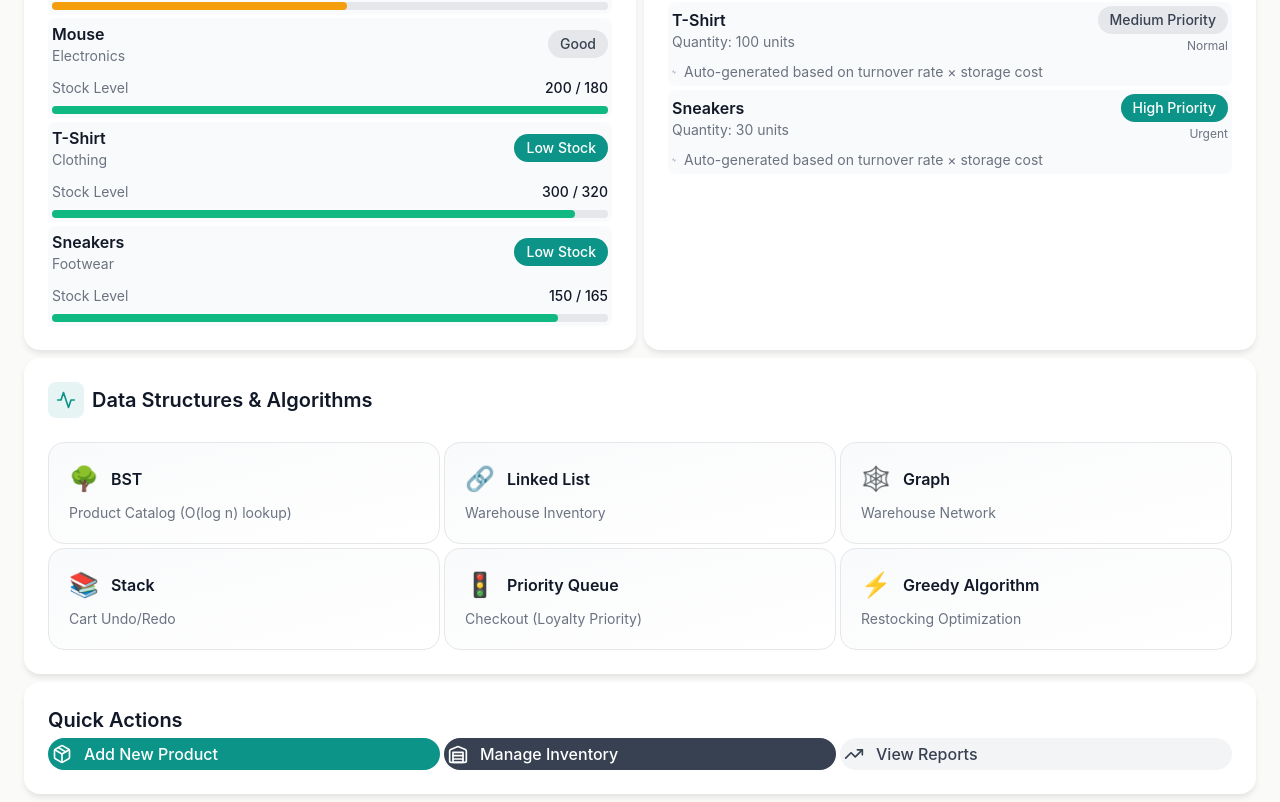
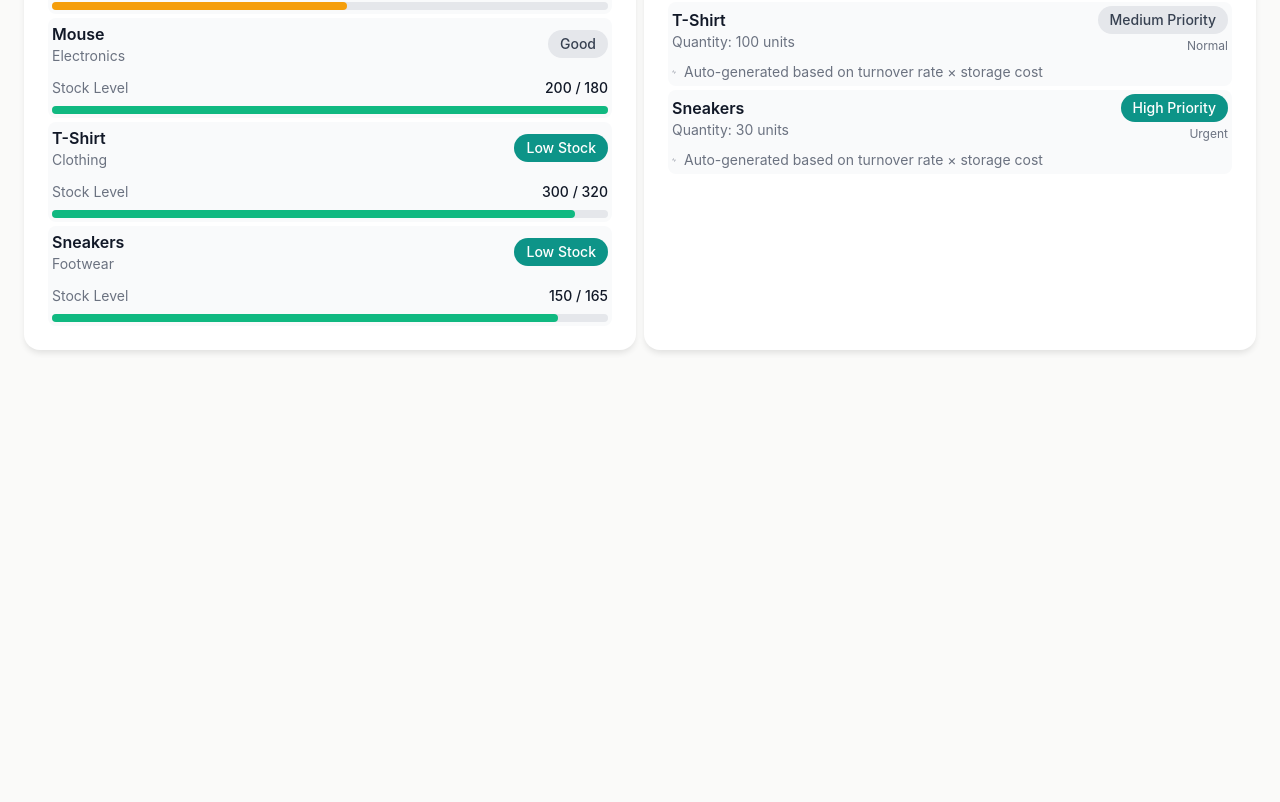
Before and after one commit to ishitanakhawa/InventorySystem, a React (Vite) app in the folder ecommerce-inventory-system/frontend/: page / in a window 1280 px wide. Shown: the part 538-1340 px from the top of the page. After the commit the page ends 896 px from the top, so only its background shows below. Built offline with nearby package versions, Linux system fonts and the light colour scheme.

Commit message:
Fix the UI

```diff
--- a/ecommerce-inventory-system/frontend/src/components/CartManagement.jsx
+++ b/ecommerce-inventory-system/frontend/src/components/CartManagement.jsx
@@ -77,16 +77,6 @@ const CartManagement = () => {
           <div>
             <h2 className="text-2xl font-semibold">Cart & Checkout</h2>
             <p className="text-sm text-gray-500">Manage shopping carts and checkout queue</p>
-          </div>
-        </div>
-        <div className="flex gap-2">
-          <div className="chip chip-gray">
-            <Undo className="w-4 h-4 inline mr-1" />
-            Stack (Undo/Redo)
-          </div>
-          <div className="chip chip-primary">
-            <Users className="w-4 h-4 inline mr-1" />
-            Priority Queue
           </div>
         </div>
       </div>
@@ -392,45 +382,7 @@ const CartManagement = () => {
         </div>
       </div>
 
-      {/* Data Structure Info */}
-      <div className="card bg-gradient-to-r from-primary/5 to-info/5 border-primary/20">
-        <div className="flex items-center gap-2 mb-6">
-          <div className="p-2 bg-primary/10 rounded-8">
-            <Sparkles className="w-5 h-5 text-primary" />
-          </div>
-          <h3 className="font-semibold">Data Structures Used</h3>
-        </div>
-        <div className="grid grid-cols-1 md:grid-cols-2 gap-4">
-          <div className="p-5 bg-white rounded-16 border border-border hover:shadow-1 transition-all">
-            <div className="flex items-center gap-3 mb-3">
-              <span className="text-2xl">📚</span>
-              <h4 className="font-semibold text-gray-900">Stack (LIFO)</h4>
-            </div>
-            <p className="text-sm text-gray-600 mb-2">
-              Shopping cart uses a stack structure for undo/redo functionality.
-              Last added item is removed first during undo.
-            </p>
-            <div className="flex items-center gap-2 text-xs">
-              <span className="font-medium text-primary">O(1)</span>
-              <span className="text-gray-500">push/pop operations</span>
-            </div>
-          </div>
-          <div className="p-5 bg-white rounded-16 border border-border hover:shadow-1 transition-all">
-            <div className="flex items-center gap-3 mb-3">
-              <span className="text-2xl">🚦</span>
-              <h4 className="font-semibold text-gray-900">Priority Queue</h4>
-            </div>
-            <p className="text-sm text-gray-600 mb-2">
-              Checkout queue prioritizes loyalty members using a priority queue.
-              Ensures loyal customers are served first.
-            </p>
-            <div className="flex items-center gap-2 text-xs">
-              <span className="font-medium text-primary">O(log n)</span>
-              <span className="text-gray-500">enqueue/dequeue</span>
-            </div>
-          </div>
-        </div>
-      </div>
+
 
       {/* Stock Validation Alert */}
       <div className="alert alert-warning">
--- a/ecommerce-inventory-system/frontend/src/components/Dashboard.jsx
+++ b/ecommerce-inventory-system/frontend/src/components/Dashboard.jsx
@@ -19,15 +19,6 @@ const Dashboard = () => {
     { product: 'Laptop', quantity: 50, priority: 'High', urgency: 'Urgent' },
     { product: 'T-Shirt', quantity: 100, priority: 'Medium', urgency: 'Normal' },
     { product: 'Sneakers', quantity: 30, priority: 'High', urgency: 'Urgent' },
-  ]
-
-  const dataStructures = [
-    { name: 'BST', description: 'Product Catalog (O(log n) lookup)', icon: '🌳' },
-    { name: 'Linked List', description: 'Warehouse Inventory', icon: '🔗' },
-    { name: 'Graph', description: 'Warehouse Network', icon: '🕸️' },
-    { name: 'Stack', description: 'Cart Undo/Redo', icon: '📚' },
-    { name: 'Priority Queue', description: 'Checkout (Loyalty Priority)', icon: '🚦' },
-    { name: 'Greedy Algorithm', description: 'Restocking Optimization', icon: '⚡' },
   ]
 
   return (
@@ -71,7 +62,6 @@ const Dashboard = () => {
               </div>
               <h2 className="text-xl font-semibold">Demand Forecasting</h2>
             </div>
-            <div className="chip chip-gray text-xs">AI-Powered</div>
           </div>
           <div className="space-y-4">
             {forecasts.map((item) => (
@@ -111,7 +101,6 @@ const Dashboard = () => {
               </div>
               <h2 className="text-xl font-semibold">Restock Orders</h2>
             </div>
-            <div className="chip chip-primary text-xs">Greedy Algorithm</div>
           </div>
           <div className="space-y-4">
             {restockOrders.map((order) => (
@@ -137,46 +126,6 @@ const Dashboard = () => {
           </div>
         </div>
       </div>
-
-      {/* System Info */}
-      <div className="card">
-        <div className="flex items-center gap-2 mb-6">
-          <div className="p-2 bg-primary/10 rounded-8">
-            <Activity className="w-5 h-5 text-primary" />
-          </div>
-          <h2 className="text-xl font-semibold">Data Structures & Algorithms</h2>
-        </div>
-        <div className="grid grid-cols-2 md:grid-cols-3 gap-4">
-          {dataStructures.map((ds) => (
-            <div key={ds.name} className="p-5 bg-gradient-to-br from-gray-50 to-white rounded-16 border border-border hover:shadow-2 transition-all duration-300 group">
-              <div className="flex items-center gap-3 mb-2">
-                <span className="text-2xl group-hover:scale-125 transition-transform">{ds.icon}</span>
-                <p className="font-semibold text-gray-900">{ds.name}</p>
-              </div>
-              <p className="text-sm text-gray-500">{ds.description}</p>
-            </div>
-          ))}
-        </div>
-      </div>
-
-      {/* Quick Actions */}
-      <div className="card">
-        <h2 className="text-xl font-semibold mb-4">Quick Actions</h2>
-        <div className="grid grid-cols-1 md:grid-cols-3 gap-4">
-          <button className="p-4 bg-primary text-white rounded-16 hover:bg-primary-hover transition-colors flex items-center gap-3">
-            <Package className="w-5 h-5" />
-            <span className="font-medium">Add New Product</span>
-          </button>
-          <button className="p-4 bg-gray-700 text-white rounded-16 hover:bg-gray-600 transition-colors flex items-center gap-3">
-            <Warehouse className="w-5 h-5" />
-            <span className="font-medium">Manage Inventory</span>
-          </button>
-          <button className="p-4 bg-gray-100 text-gray-700 rounded-16 hover:bg-gray-200 transition-colors flex items-center gap-3">
-            <TrendingUp className="w-5 h-5" />
-            <span className="font-medium">View Reports</span>
-          </button>
-        </div>
-      </div>
     </div>
   )
 }
--- a/ecommerce-inventory-system/frontend/src/components/InventoryManagement.jsx
+++ b/ecommerce-inventory-system/frontend/src/components/InventoryManagement.jsx
@@ -40,16 +40,7 @@ const InventoryManagement = () => {
             <p className="text-sm text-gray-500">Monitor and manage warehouse inventory</p>
           </div>
         </div>
-        <div className="flex gap-2">
-          <div className="chip chip-gray">
-            <Link2 className="w-4 h-4 inline mr-1" />
-            Linked List
-          </div>
-          <div className="chip chip-primary">
-            <Link2 className="w-4 h-4 inline mr-1" />
-            Graph Network
-          </div>
-        </div>
+
       </div>
 
       {/* Warehouse Selection */}
@@ -140,7 +131,7 @@ const InventoryManagement = () => {
               </div>
               <h3 className="font-semibold">Warehouse Inventory</h3>
             </div>
-            <div className="chip chip-gray text-xs">Linked List Structure</div>
+
           </div>
           <div className="space-y-3">
             {inventoryData.map((item, index) => (
@@ -185,7 +176,7 @@ const InventoryManagement = () => {
               </div>
               <h3 className="font-semibold">Warehouse Network</h3>
             </div>
-            <div className="chip chip-primary text-xs">Graph Structure</div>
+
           </div>
           <div className="space-y-4">
             <div className="p-4 bg-gray-50 rounded-12">
@@ -251,39 +242,6 @@ const InventoryManagement = () => {
           </div>
         </div>
       </div>
-
-      {/* Data Structure Info */}
-      <div className="card bg-gradient-to-r from-primary/5 to-info/5 border-primary/20">
-        <div className="flex items-center gap-2 mb-6">
-          <div className="p-2 bg-primary/10 rounded-8">
-            <TrendingUp className="w-5 h-5 text-primary" />
-          </div>
-          <h3 className="font-semibold">Data Structures Used</h3>
-        </div>
-        <div className="grid grid-cols-1 md:grid-cols-2 gap-4">
-          <div className="p-5 bg-white rounded-16 border border-border hover:shadow-1 transition-all">
-            <div className="flex items-center gap-3 mb-3">
-              <span className="text-2xl">🔗</span>
-              <h4 className="font-semibold text-gray-900">Linked List</h4>
-            </div>
-            <p className="text-sm text-gray-600">
-              Each warehouse maintains inventory as a linked list for efficient insertion and deletion operations.
-              <span className="font-medium text-primary"> O(1)</span> insertion at head,
-              <span className="font-medium text-primary"> O(n)</span> traversal.
-            </p>
-          </div>
-          <div className="p-5 bg-white rounded-16 border border-border hover:shadow-1 transition-all">
-            <div className="flex items-center gap-3 mb-3">
-              <span className="text-2xl">🕸️</span>
-              <h4 className="font-semibold text-gray-900">Graph</h4>
-            </div>
-            <p className="text-sm text-gray-600">
-              Warehouse connections form an undirected graph enabling shortest path calculations for
-              optimal stock transfer between locations. Supports efficient route planning.
-            </p>
-          </div>
-        </div>
-      </div>
     </div>
   )
 }
--- a/ecommerce-inventory-system/frontend/src/components/ProductCatalog.jsx
+++ b/ecommerce-inventory-system/frontend/src/components/ProductCatalog.jsx
@@ -64,10 +64,6 @@ const ProductCatalog = () => {
           </div>
         </div>
         <div className="flex gap-2">
-          <div className="chip chip-primary">
-            <Package className="w-4 h-4 inline mr-1" />
-            BST: O(log n)
-          </div>
           <div className="chip chip-gray">
             {sortedProducts.length} products
           </div>
@@ -234,22 +230,6 @@ const ProductCatalog = () => {
           ))}
         </div>
       )}
-
-      {/* Binary Search Info */}
-      <div className="card bg-gradient-to-r from-primary/5 to-info/5 border-primary/20">
-        <div className="flex items-start gap-4">
-          <div className="p-3 bg-primary/10 rounded-12">
-            <Search className="w-6 h-6 text-primary" />
-          </div>
-          <div>
-            <h3 className="font-semibold text-gray-900 mb-1">Price Range Search (Binary Search)</h3>
-            <p className="text-sm text-gray-600">
-              Products are sorted by price for efficient binary search operations with O(log n) complexity.
-              Set min/max price filters to see the binary search algorithm in action.
-            </p>
-          </div>
-        </div>
-      </div>
     </div>
   )
 }
```
